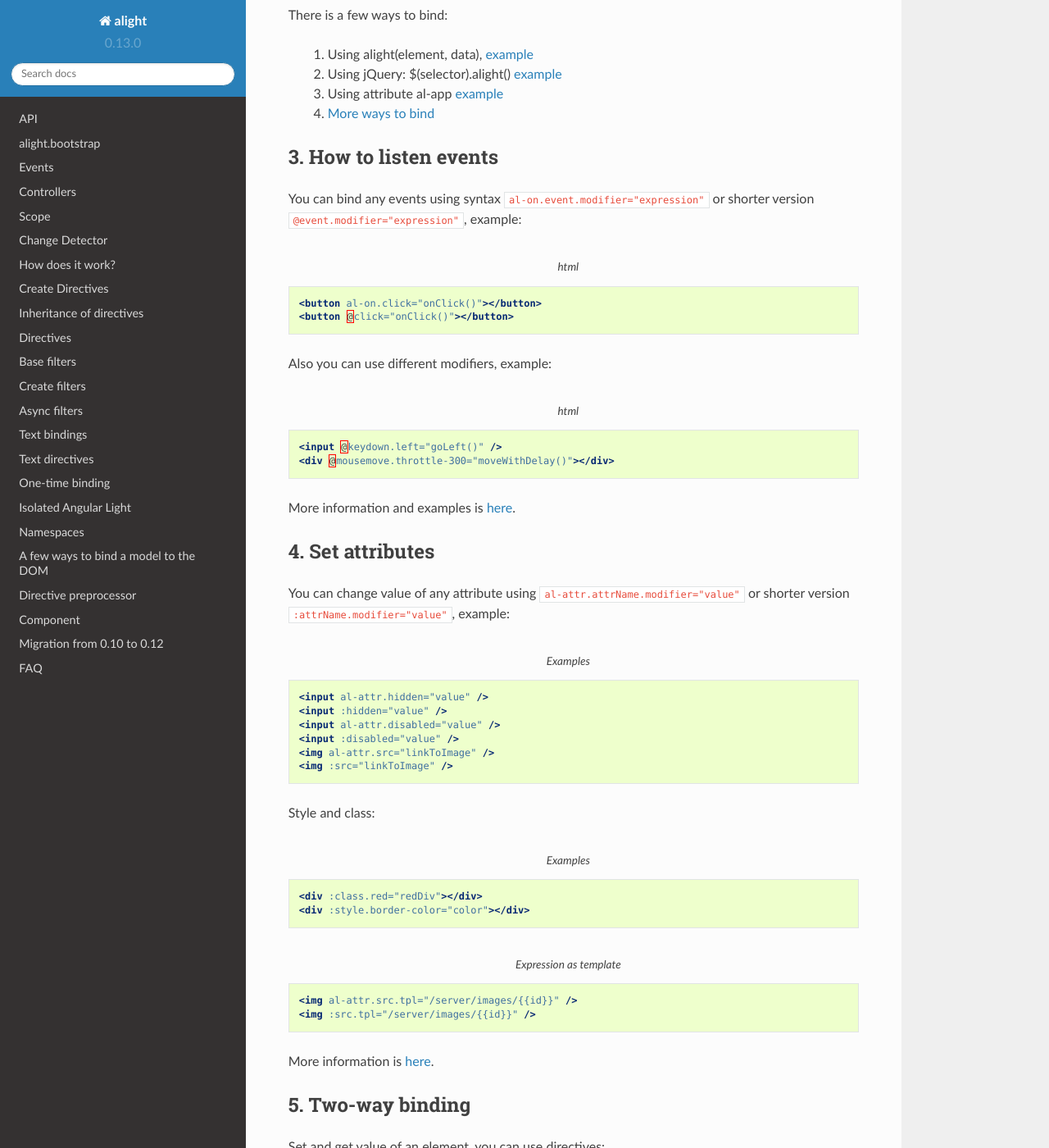
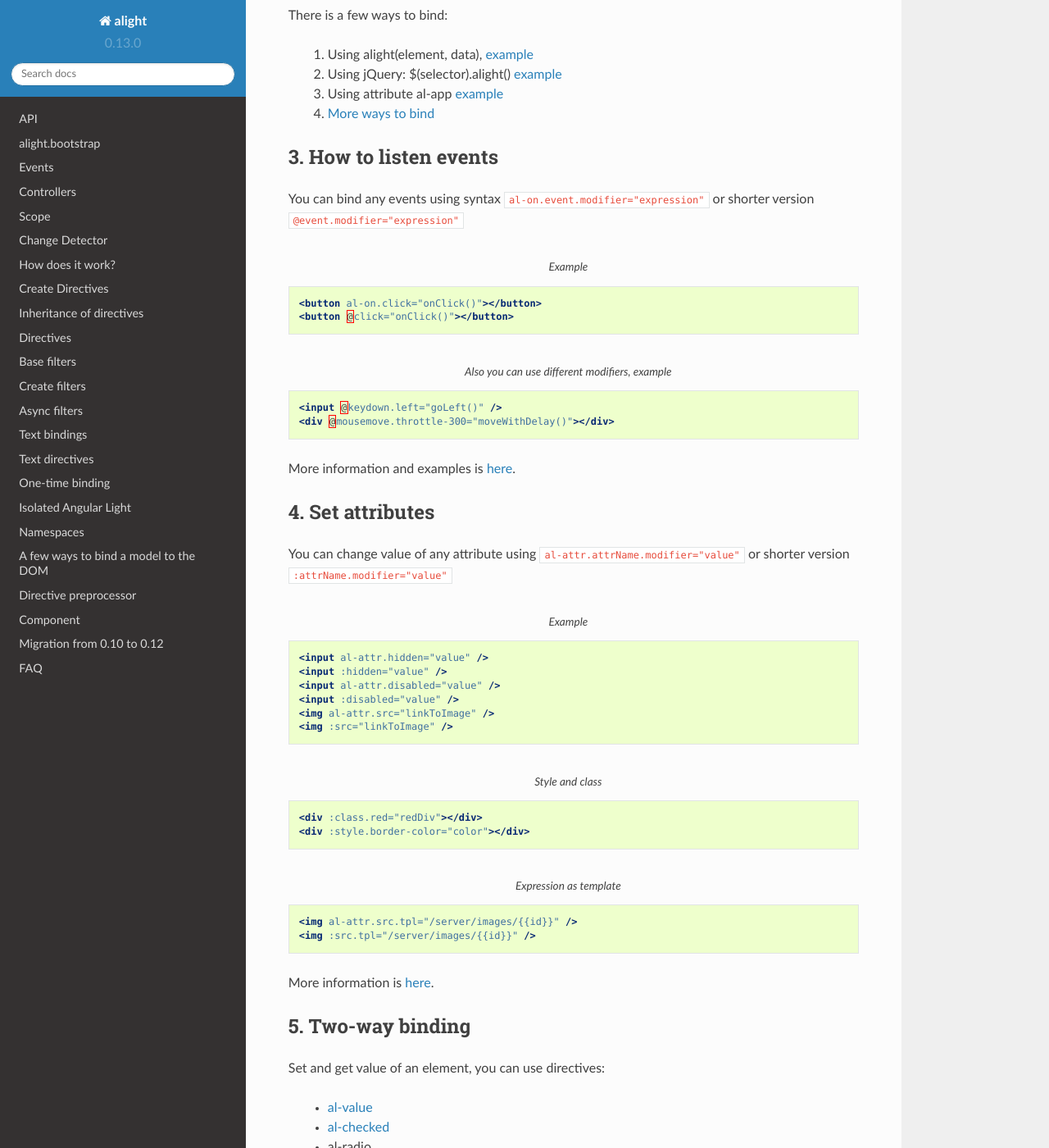
Before and after one commit to lega911/alight_docs, a Sphinx documentation site: the page built from docs/source/docs0.rst, in a window 1280 px wide and 1400 px high, scrolled down 387 px. Shown: the whole window at 82% size. Built offline with Sphinx 7.4.7 and the Read the Docs theme 2.0.0, drawn with Linux system fonts in a browser that asks for light colours; some of the changed text lies outside the part shown.

Commit message:
fix 7 steps

```diff
--- a/docs/source/docs0.rst
+++ b/docs/source/docs0.rst
@@ -25,19 +25,17 @@
 3. How to listen events
 -----------------------
 
-You can bind any events using syntax ``al-on.event.modifier="expression"`` or shorter version ``@event.modifier="expression"``, example:
+You can bind any events using syntax ``al-on.event.modifier="expression"`` or shorter version ``@event.modifier="expression"``
 
 .. code-block:: xml
-    :caption: html
+    :caption: Example
 
     <button al-on.click="onClick()"></button>
     <button @click="onClick()"></button>
 
 
-Also you can use different modifiers, example:
-
 .. code-block:: xml
-    :caption: html
+    :caption: Also you can use different modifiers, example
 
     <input @keydown.left="goLeft()" />
     <div @mousemove.throttle-300="moveWithDelay()"></div>
@@ -48,10 +46,10 @@
 4. Set attributes
 -----------------
 
-You can change value of any attribute using ``al-attr.attrName.modifier="value"`` or shorter version ``:attrName.modifier="value"``, example:
+You can change value of any attribute using ``al-attr.attrName.modifier="value"`` or shorter version ``:attrName.modifier="value"``
 
 .. code-block:: xml
-    :caption: Examples
+    :caption: Example
 
     <input al-attr.hidden="value" />
     <input :hidden="value" />
@@ -61,10 +59,8 @@
     <img :src="linkToImage" />
 
 
-Style and class:
-
 .. code-block:: xml
-    :caption: Examples
+    :caption: Style and class
 
     <div :class.red="redDiv"></div>
     <div :style.border-color="color"></div>
@@ -103,7 +97,7 @@
 6. How to call function/code
 ----------------------------
 
-    1. You can use directive **al-init**, to call js* expression, e.g. ``al-init="count=7; foo(count);"``, `read more <directive/al-init.html>`_
+    1. You can use directive **al-init**, to call JS* expression, e.g. ``al-init="count=7; foo(count);"``, `read more <directive/al-init.html>`_
     2. direct-directive
 
 
```
Also changed, not shown: other parts of docs/source/docs0.rst (+1 -3 lines).
